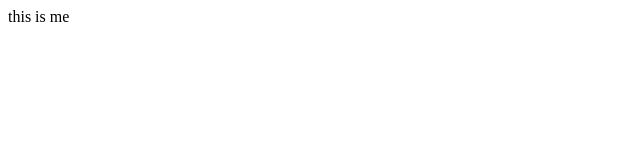
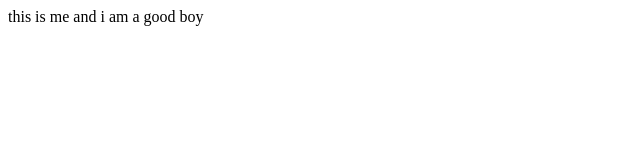
Before and after one commit to mr-khajamoinuddin19/instagram-clone, a plain HTML site: page index.html in a window 1280 px wide. Shown: the whole page, without its empty margins (0-640 px from the left). Drawn offline with Linux system fonts and the light colour scheme.

Commit message:
update text content in index.html

```diff
--- a/index.html
+++ b/index.html
@@ -7,7 +7,7 @@
 </head>
 <body>
     <!DOCTYPE html>
-    this is me
+    this is me and i am a good boy
 
 </body>
 </html>
```
